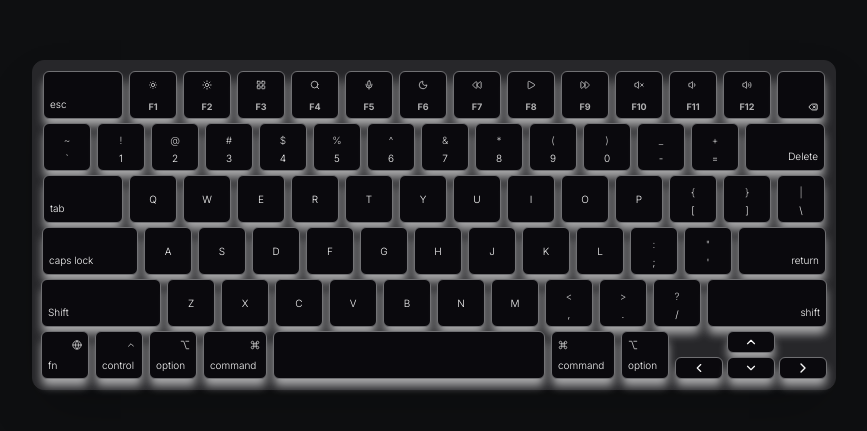
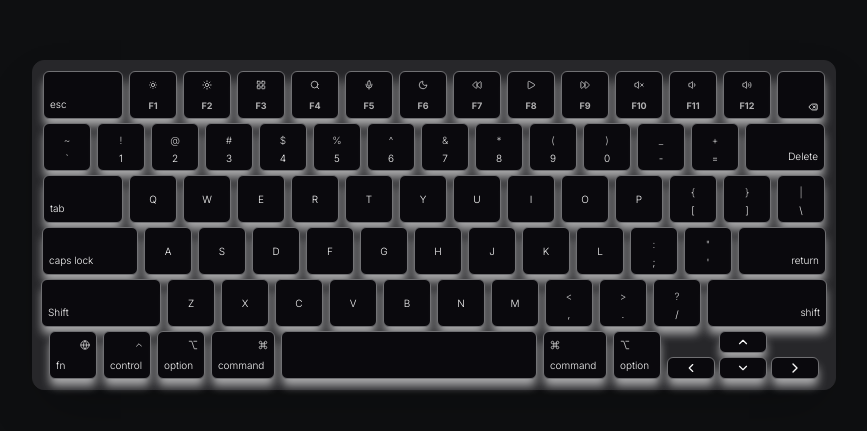
Before and after one commit to Myragull/next-mac-keyboard, a Next.js app: page / in a window 1280 px wide. Shown: the part 175-606 px from the top of the page, without its empty margins (206-1073 px from the left). Built offline with nearby package versions, Linux system fonts and the light colour scheme.

Commit message:
improved code by ading global styles and removing unnecessary comments

```diff
--- a/src/app/globals.css
+++ b/src/app/globals.css
@@ -1 +1,19 @@
 @import "tailwindcss";
+
+@theme {
+  --color-page-bg: #0e0f11;
+  --color-keyboard-panel: #27272a;
+  --color-key-bg: #0a090d;
+
+  --color-key-border: #707073;
+
+  --color-key-text: #f9f9f9;
+  --color-key-text-muted: rgba(249, 249, 249, 0.8);
+
+  --shadow-key-resting: 0px 8px 10px -1px rgba(255, 255, 255, 0.6);
+  --shadow-key-hover: 0px 8px 10px -1px rgba(39, 39, 42, 0.9);
+
+  --color-glow-blue: #1d4ed8;
+
+  --shadow-key-active: 0px 0px 5px 4px rgba(29, 78, 216, 0.9), 0px 0px 30px 1px rgba(29, 78, 216, 0.5);
+}
--- a/src/app/page.tsx
+++ b/src/app/page.tsx
@@ -2,7 +2,7 @@ import { Keyboard } from "@/components/ui/keyboard";
 
 export default function Page() {
   return (
-    <main className="flex flex-col items-center justify-center h-screen bg-[#0e0f11]">
+    <main className="flex flex-col items-center justify-center h-screen bg-page-bg">
       <Keyboard />
     </main>
   );
--- a/src/components/ui/key.tsx
+++ b/src/components/ui/key.tsx
@@ -8,7 +8,6 @@ type KeyProps = {
   topLabel?: string;
   isActive?: boolean;
   onClick?: () => void;
-  // Controls content positioning
   align?: "center" | "bottom-left" | "bottom-right" | "top-left" | "split" | "split-corners" | "split-left";
 };
 
@@ -22,83 +21,67 @@ export const Key = ({
   align = "center",
 }: KeyProps) => {
   return (
-    <button type="button"
+    <button
+      type="button"
       onClick={onClick}
       aria-pressed={isActive}
-      aria-label={typeof children === 'string'? children : topLabel || "key"}
+      aria-label={typeof children === "string" ? children : topLabel || "key"}
       className={cn(
-        // 1. BASE SHAPE
+        // 1. BASE SHAPE & COLORS
         "relative py-0.5 h-12 flex rounded-md select-none cursor-pointer",
-        "bg-[#0a090d] border border-[#707073]",
-        "text-[#f9f9f9] text-[10px] font-light",
+        "bg-key-bg border border-key-border text-key-text",
+        "text-[10px] font-light",
 
-
-        // 2. ALIGNMENT LOGIC (Container Level)
+        // 2. ALIGNMENT LOGIC
         align === "center" && "items-center justify-center",
         align === "bottom-left" && "items-end justify-start p-1.5",
         align === "bottom-right" && "items-end justify-end p-1.5",
         align === "top-left" && "items-start justify-start p-1.5",
-
-        // Split Wrappers (They handle their own internal spacing)
-        (align === "split" || align === "split-corners" || align === "split-left") && "items-center justify-center",
+        (align === "split" || align === "split-corners" || align === "split-left") &&
+          "items-center justify-center",
 
         // 3. HOVER (Only when not active)
-        !isActive &&
-          "hover:scale-[0.97] hover:shadow-[0px_8px_10px_-1px_rgba(39,39,42,0.9)]",
+        !isActive && "hover:scale-[0.97] hover:shadow-key-hover",
 
         // 4. RESTING SHADOW
-        !isActive && "shadow-[0px_8px_10px_-1px_rgba(255,255,255,0.6)]",
+        !isActive && "shadow-key-resting",
 
         // 5. ANIMATION
         "transition-all duration-300 ease-out",
 
         // 6. ACTIVE STATE (Deep Blue Glow)
         isActive &&
-          "border-[#707073] shadow-[0px_0px_5px_4px_rgba(29,78,216,0.9),0px_0px_30px_1px_rgba(29,78,216,0.5)] z-10 -translate-y-[3px]",
+          "border-key-border shadow-key-active z-10 -translate-y-[3px]",
+
+        // 7. FOCUS (Accessibility)
+        "focus:outline-none focus:ring-2 focus:ring-glow-blue/50",
 
         className
       )}
     >
-      {/* --- RENDER LOGIC --- */}
-
-      {/* CASE 1: DIAGONAL SPLIT (Top-Right Icon / Bottom-Left Text) */}
       {align === "split-corners" ? (
-        <div className="flex flex-col justify-between h-full w-full p-1.5">
-          {/* Icon: Self-End pushes it to the right */}
+        <div className="flex flex-col justify-between h-full w-full p-1.5 pointer-events-none">
           <span className="self-end opacity-80 leading-none">{icon}</span>
-          {/* Label: Self-Start pushes it to the left */}
           <span className="self-start text-[10px] leading-none font-light">{children}</span>
         </div>
-      ) :
-
-      /* CASE 2: LEFT STACK (Top-Left Icon / Bottom-Left Text) */
-      align === "split-left" ? (
-        <div className="flex flex-col justify-between h-full w-full p-1.5">
+      ) : align === "split-left" ? (
+        <div className="flex flex-col justify-between h-full w-full p-1.5 pointer-events-none">
           <span className="self-start opacity-80 leading-none">{icon}</span>
           <span className="self-start text-[10px] leading-none font-light">{children}</span>
         </div>
-      ) :
-
-      /* CASE 3: CENTER SPLIT (F-Row) */
-      align === "split" ? (
-        <div className="flex flex-col items-center justify-center gap-3 h-full w-full py-0.5">
+      ) : align === "split" ? (
+        <div className="flex flex-col items-center justify-between h-full w-full py-1.5 pointer-events-none">
           <span className="opacity-80">{icon}</span>
           <span className="text-[9px] leading-none font-bold opacity-70">{children}</span>
         </div>
       ) : topLabel ? (
-
-      /* CASE 4: NUMBER KEYS */
-        <div className="flex flex-col items-center justify-center gap-2 h-full pt-1">
+        <div className="flex flex-col items-center justify-center gap-2 h-full pt-1 pointer-events-none">
           <span className="text-[10px] leading-none opacity-80">{topLabel}</span>
           <span className="text-[10px] leading-none">{children}</span>
         </div>
       ) : icon ? (
-
-      /* CASE 5: ICON ONLY (Fallback) */
-        <span className="flex items-center justify-center">{icon}</span>
+        <span className="flex items-center justify-center pointer-events-none">{icon}</span>
       ) : (
-
-      /* CASE 6: STANDARD TEXT */
         children
       )}
     </button>
--- a/src/components/ui/keyboard.tsx
+++ b/src/components/ui/keyboard.tsx
@@ -3,13 +3,16 @@ import React from "react";
 import { Key } from "./key";
 import { useKeyboard } from "@/hooks/useKeyboard";
 import { keyboardRows } from "@/lib/keyboard-data";
-import { Command, ChevronUp, ChevronDown, ChevronLeft, ChevronRight , Globe, Option} from "lucide-react";
+import { Command, ChevronUp, ChevronDown, ChevronLeft, ChevronRight, Globe, Option } from "lucide-react";
 
 export const Keyboard = () => {
   const { activeKey, handleKeyClick } = useKeyboard();
 
   return (
-    <section aria-label="Virtual Keyboard" className="flex flex-col gap-1 px-2 py-2.5 bg-[#27272a] rounded-xl border border-[#27272a] shadow-2xl">
+    <section
+      aria-label="Virtual Keyboard"
+      className="flex flex-col gap-1 px-2 py-2.5 bg-keyboard-panel rounded-xl border border-keyboard-panel shadow-2xl"
+    >
       {/* AUTOMATIC ROWS (1-5) */}
       {keyboardRows.map((row, rowIndex) => (
         <div key={rowIndex} className="flex flex-row gap-1.5 justify-center">
@@ -29,37 +32,25 @@ export const Keyboard = () => {
         </div>
       ))}
 
+      {/* MANUAL BOTTOM ROW */}
+      <div className="flex flex-row gap-1.5 justify-center">
+        <Key className="w-12" align="split-corners" onClick={() => handleKeyClick("fn")} isActive={activeKey === "fn"} icon={<Globe size={10} />}>fn</Key>
+        <Key className="w-12" align="split-corners" onClick={() => handleKeyClick("Ctrl")} isActive={activeKey === "Ctrl"} icon={<ChevronUp size={10} />}>control</Key>
+        <Key className="w-12" align="split-corners" onClick={() => handleKeyClick("Opt")} isActive={activeKey === "Opt"} icon={<Option size={10} />}>option</Key>
+        <Key className="w-16" align="split-corners" onClick={() => handleKeyClick("Cmd")} isActive={activeKey === "Cmd"} icon={<Command size={10} />}>command</Key>
 
+        <Key className="w-64" onClick={() => handleKeyClick("Space")} isActive={activeKey === "Space"} />
 
-       {/* // row 6 */}
-      {/* MANUAL BOTTOM ROW (Arrows) */}
-      <div className="flex flex-row gap-1.5 justify-center">
-        {/* Left Controls */}
-        <Key className="w-12" align="split-corners" onClick={() => handleKeyClick("Ctrl")} isActive={activeKey === "fn"} icon={<Globe size={10}/>}>fn</Key>
-        <Key className="w-12" align="split-corners" onClick={() => handleKeyClick("Ctrl")} isActive={activeKey === "Ctrl" } icon={<ChevronUp size={10}/>}>control</Key>
-        <Key className="w-12" align="split-corners" onClick={() => handleKeyClick("Opt")} isActive={activeKey === "Opt"} icon={<Option size={10}/>}>option</Key>
-
-
-        {/* Cmd (Icon) */}
-        <Key className="w-16" align="split-corners"  onClick={() => handleKeyClick("Cmd")} isActive={activeKey === "Cmd"} icon={<Command size={10}/>}>command</Key>
-
-        {/* Space */}
-        <Key className="w-68" onClick={() => handleKeyClick("Space")} isActive={activeKey === "Space"} />
-
-        {/* Cmd Right (Icon) */}
-        <Key className="w-16" align="split-left" onClick={() => handleKeyClick("CmdR")} isActive={activeKey === "CmdR"} icon={<Command size={10}/>}>command</Key>
-
-        <Key className="w-12" align="split-left" onClick={() => handleKeyClick("OptR")} isActive={activeKey === "OptR"} icon={<Option size={10}/>}>option</Key>
+        <Key className="w-16" align="split-left" onClick={() => handleKeyClick("CmdR")} isActive={activeKey === "CmdR"} icon={<Command size={10} />}>command</Key>
+        <Key className="w-12" align="split-left" onClick={() => handleKeyClick("OptR")} isActive={activeKey === "OptR"} icon={<Option size={10} />}>option</Key>
 
         {/* Arrows Container */}
         <div className="flex gap-1 items-end">
           <Key className="w-12 h-5.5" onClick={() => handleKeyClick("Left")} isActive={activeKey === "Left"} icon={<ChevronLeft size={14} />} />
-
           <div className="flex flex-col gap-1 h-12 justify-between">
-            <Key className="w-12 " onClick={() => handleKeyClick("Up")} isActive={activeKey === "Up"} icon={<ChevronUp size={14} />} />
-            <Key className="w-12 " onClick={() => handleKeyClick("Down")} isActive={activeKey === "Down"} icon={<ChevronDown size={14} />} />
+            <Key className="w-12" onClick={() => handleKeyClick("Up")} isActive={activeKey === "Up"} icon={<ChevronUp size={14} />} />
+            <Key className="w-12" onClick={() => handleKeyClick("Down")} isActive={activeKey === "Down"} icon={<ChevronDown size={14} />} />
           </div>
-
           <Key className="w-12 h-5.5" onClick={() => handleKeyClick("Right")} isActive={activeKey === "Right"} icon={<ChevronRight size={16} />} />
         </div>
       </div>
--- a/src/lib/keyboard-data.tsx
+++ b/src/lib/keyboard-data.tsx
@@ -46,7 +46,6 @@ export const keyboardRows: KeyData[][] = [
     { label: "0", top: ")", w: "w-12" },
     { label: "-", top: "_", w: "w-12" },
     { label: "=", top: "+", w: "w-12" },
-    // FIXED HERE:
     { label: "Delete",align:"bottom-right", w: "w-20" },
   ],
   // ROW 3 (QWERTY)
```
